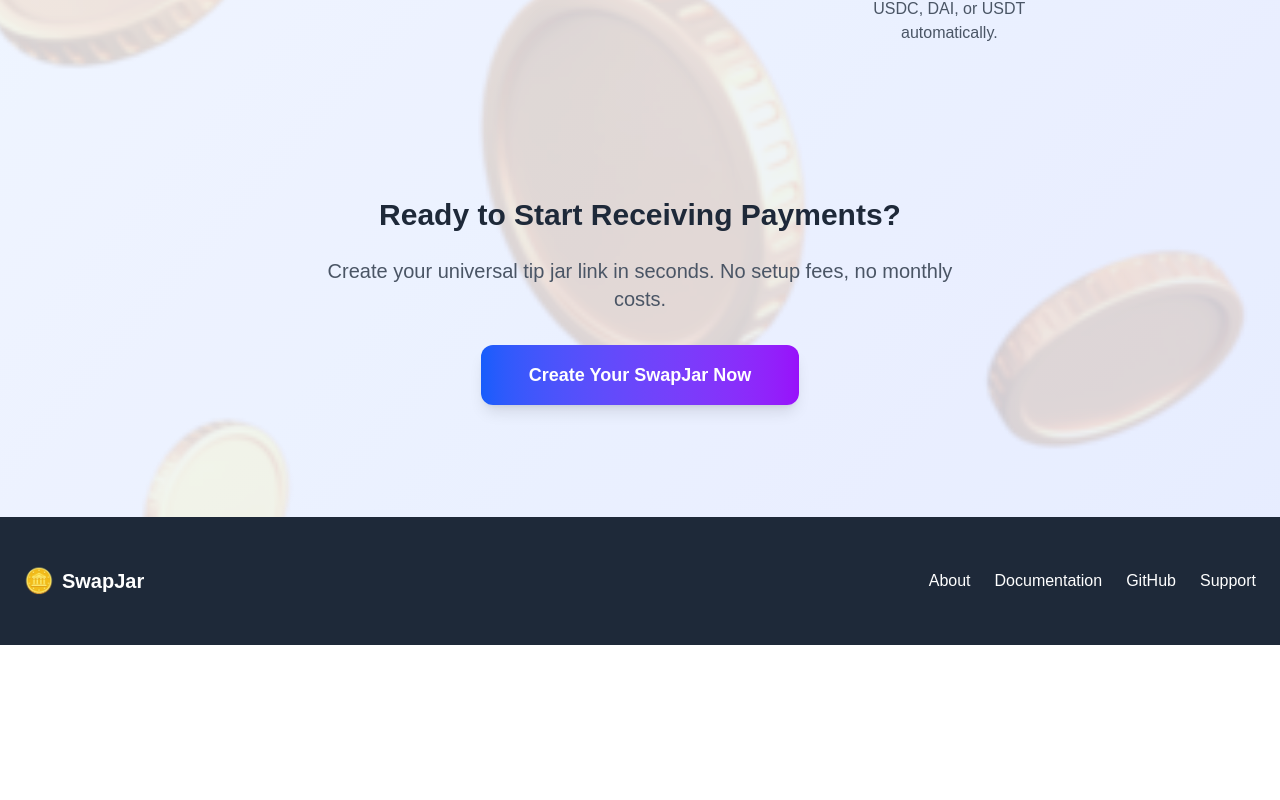
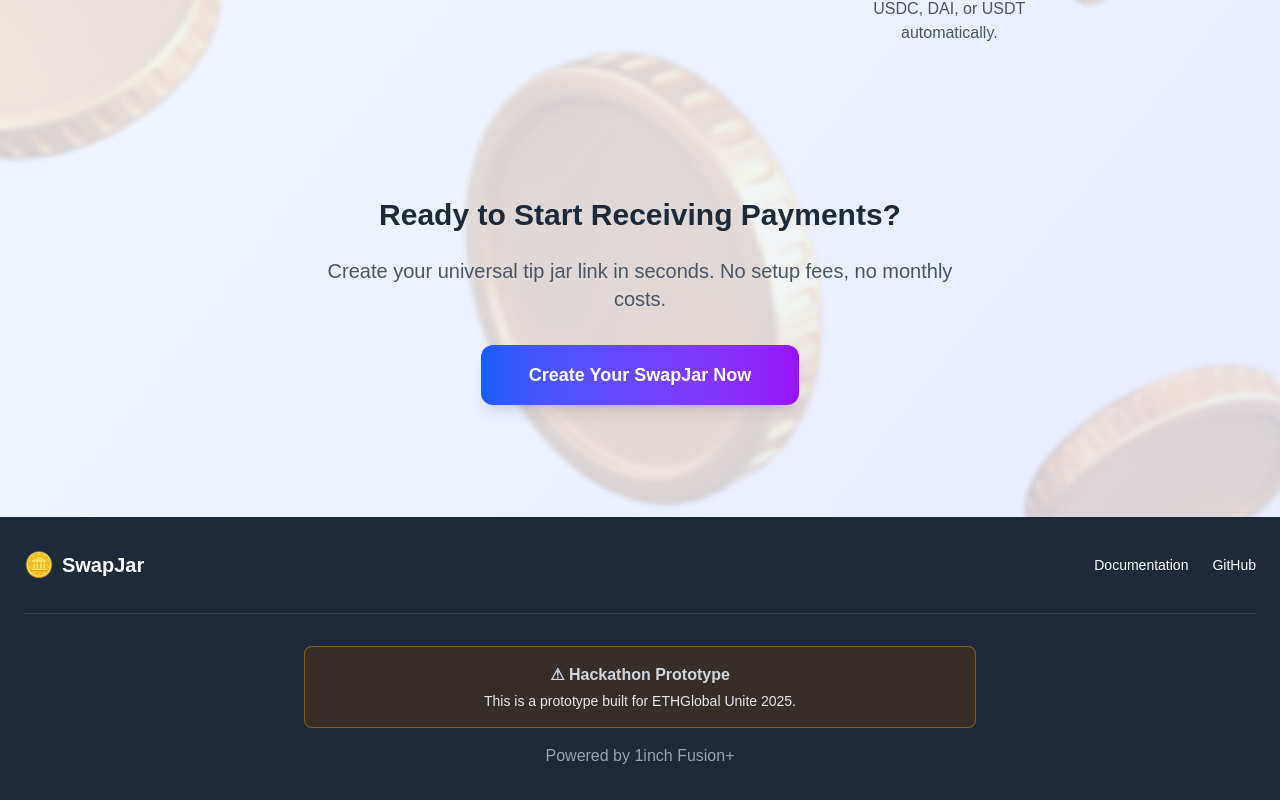
Before and after one commit to cbonoz/unite25, a Next.js app: page / in a window 1280 px wide. Shown: the part 817-1617 px from the top of the page. Before the commit the page ends 1462 px from the top, so only its background shows below. Built offline with nearby package versions, Linux system fonts and the light colour scheme; no server answers.

Commit message:
update layout strategy

```diff
--- a/app/components/AppLayout.tsx
+++ b/app/components/AppLayout.tsx
@@ -3,11 +3,28 @@ import Header from './Header';
 interface AppLayoutProps {
   children: React.ReactNode;
   className?: string;
+  backgroundImage?: string;
 }
 
-export default function AppLayout({ children, className = '' }: AppLayoutProps) {
+export default function AppLayout({ children, className = '', backgroundImage }: AppLayoutProps) {
   return (
-    <div className={`min-h-screen flex flex-col bg-gradient-to-br from-blue-50 to-indigo-100 dark:from-gray-900 dark:to-gray-800 ${className}`}>
+    <div className={`min-h-screen flex flex-col bg-gradient-to-br from-blue-50 to-indigo-100 dark:from-gray-900 dark:to-gray-800 relative ${className}`}>
+      {/* Background Image Overlay - only if backgroundImage is provided */}
+      {backgroundImage && (
+        <>
+          <div
+            className="absolute inset-0 opacity-25 bg-cover bg-center bg-no-repeat"
+            style={{
+              backgroundImage: `url('${backgroundImage}')`,
+            }}
+          />
+          {/* Additional overlay for better text readability */}
+          <div className="absolute inset-0 bg-white/20 dark:bg-black/30" />
+        </>
+      )}
+
+      {/* Content wrapper with relative positioning */}
+      <div className="relative z-10 flex flex-col min-h-screen">
         <Header />
         <main className="flex-1 container mx-auto px-6 py-8">
           {children}
@@ -28,16 +45,17 @@ export default function AppLayout({ children, className = '' }: AppLayoutProps)
             </div>
             <div className="border-t border-gray-700 mt-8 pt-8 text-center">
               <div className="bg-yellow-900/30 border border-yellow-600/50 rounded-lg p-4 mb-4 max-w-2xl mx-auto">
-
                 <p className="text-gray-300 font-semibold mb-1">⚠ Hackathon Prototype</p>
                 <p className="text-gray-200 text-sm">
                   This is a prototype built for ETHGlobal Unite 2025.
                 </p>
               </div>
-            <p className="text-gray-400">Powered by 1inch Fusion+ • Built for ETHGlobal Unite 2025</p>
+              <p className="text-gray-400">Powered by 1inch Fusion+</p>
+              {/* <p className="text-gray-400">Powered by 1inch Fusion+ • Built for ETHGlobal Unite 2025</p> */}
             </div>
           </div>
         </footer>
       </div>
+    </div>
   );
 }
--- a/app/page.tsx
+++ b/app/page.tsx
@@ -1,7 +1,7 @@
 'use client';
 
 import { useRouter } from 'next/navigation';
-import Header from './components/Header';
+import AppLayout from './components/AppLayout';
 import { siteConfig } from './siteConfig';
 
 export default function Home() {
@@ -12,23 +12,9 @@ export default function Home() {
   };
 
   return (
-    <div className="min-h-screen bg-gradient-to-br from-blue-50 to-indigo-100 dark:from-gray-900 dark:to-gray-800 relative">
-      {/* Background Image Overlay */}
-      <div
-        className="absolute inset-0 opacity-25 bg-cover bg-center bg-no-repeat"
-        style={{
-          backgroundImage: "url('/coin_background.png')",
-        }}
-      />
-      {/* Optional: Additional overlay for better text readability */}
-      <div className="absolute inset-0 bg-white/20 dark:bg-black/30" />
-
-      {/* Content wrapper with relative positioning */}
-      <div className="relative z-10">
-        <Header />
-
+    <AppLayout backgroundImage="/coin_background.png">
       {/* Hero Section */}
-      <main className="container mx-auto px-6 py-12">
+      <div className="py-4">
         <div className="text-center max-w-5xl mx-auto">
           <h1 className="text-5xl md:text-6xl font-bold text-gray-800 dark:text-white mb-6 mt-6 font-serif">
             Receive tips in <span className="text-blue-600">any token</span> from{" "}
@@ -91,7 +77,7 @@ export default function Home() {
             </div>
             <div className="text-center p-6">
               <div className="w-16 h-16 bg-purple-100 dark:bg-purple-900 rounded-full flex items-center justify-center mx-auto mb-4">
-                <span className="text-2xl">�</span>
+                <span className="text-2xl">💎</span>
               </div>
               <h3 className="text-xl font-semibold text-gray-800 dark:text-white mb-2">
                 Auto-Convert to Stablecoin
@@ -120,31 +106,7 @@ export default function Home() {
             </button>
           </div>
         </section>
-      </main>
-
-      {/* Footer */}
-      <footer className="bg-gray-800 dark:bg-gray-900 text-white py-12">
-        <div className="container mx-auto px-6">
-          <div className="flex flex-col md:flex-row justify-between items-center">
-            <div className="flex items-center space-x-2 mb-4 md:mb-0">
-              <span className="text-2xl">🪙</span>
-              <span className="text-xl font-bold">SwapJar</span>
-            </div>
-            <div className="flex space-x-6">
-              <button
-                onClick={() => push('/about')}
-                className="hover:text-blue-400 transition-colors"
-              >
-                About
-              </button>
-              <a href="#" className="hover:text-blue-400 transition-colors">Documentation</a>
-              <a href="#" className="hover:text-blue-400 transition-colors">GitHub</a>
-              <a href="#" className="hover:text-blue-400 transition-colors">Support</a>
-            </div>
-          </div>
-        </div>
-      </footer>
-      </div> {/* Close content wrapper */}
-    </div>
+      </div>
+    </AppLayout>
   );
 }
```
Lines whose indentation alone changed are shown as unchanged.
